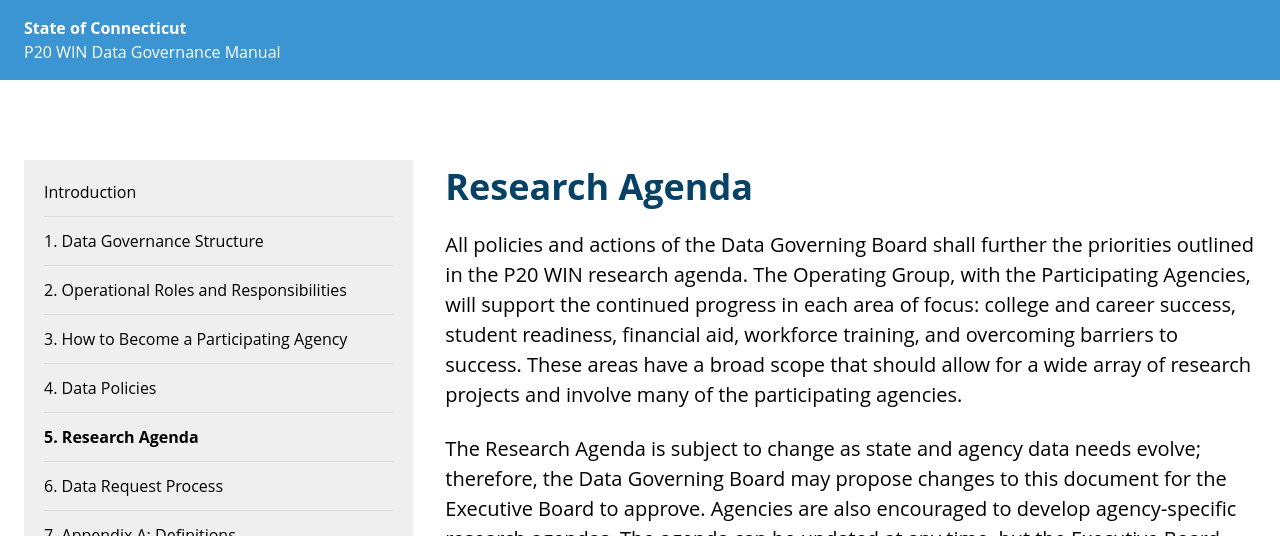
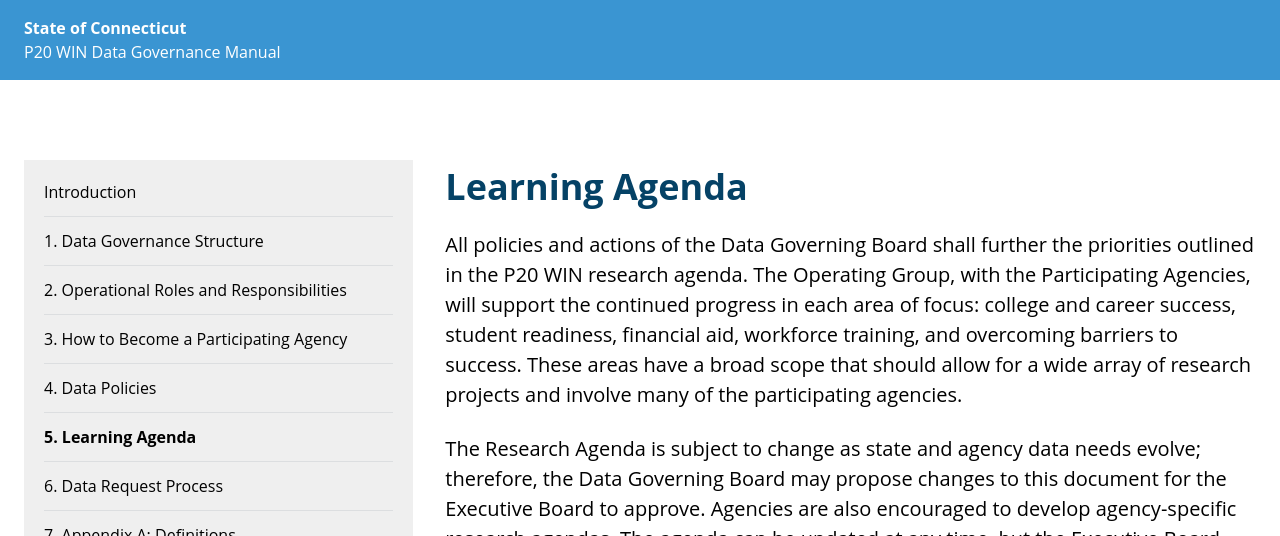
Before and after one commit to P20-WIN/Data-Governance-Manual, a Jekyll site: the page built from 5_learning-agenda.md, in a window 1280 px wide. Shown: the top 536 px of the page. Built offline with Jekyll 4.4.1, drawn with Linux system fonts in a browser that asks for light colours.

Commit message:
Update and rename 5_research-agenda.md to 5_learning-agenda.md

```diff
--- a/5_research-agenda.md
+++ b/5_learning-agenda.md
@@ -1,7 +1,7 @@
 ---
 layout: page
-title: Research Agenda
-permalink: /research-agenda/
+title: Learning Agenda
+permalink: /learning-agenda/
 nav: true
 weight: 5
 ---
```
